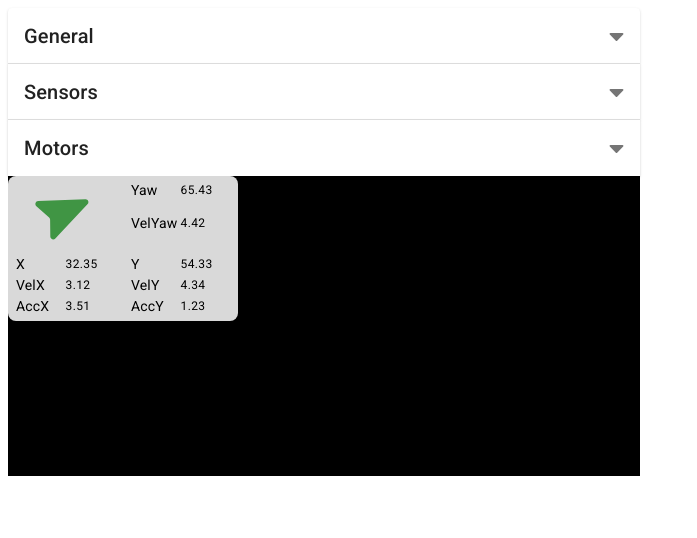
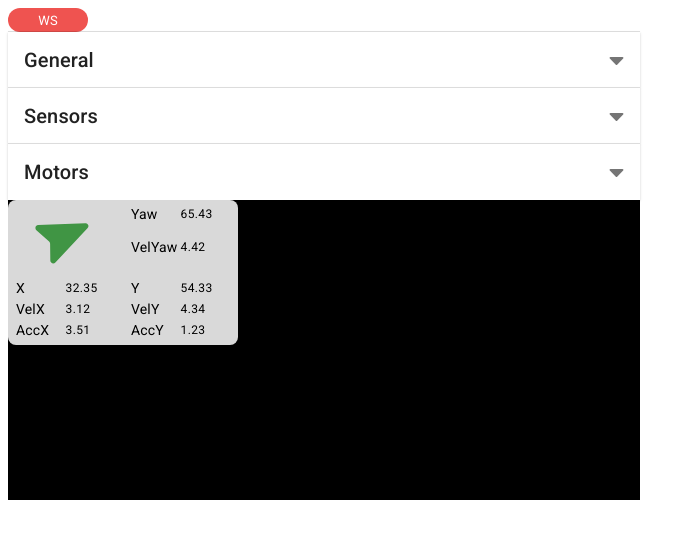
Before and after one commit to SebastianLiando/amr-web-gui-schaeffler, a React (Create React App) app in the folder amr-web-app/: page / in a window 1280 px wide. Shown: the top 538 px of the page, without its empty margins (0-697 px from the left). Built offline with nearby package versions, Linux system fonts and the light colour scheme; no server answers.

Commit message:
Add connection to websocket

```diff
--- a/amr-web-app/src/App.js
+++ b/amr-web-app/src/App.js
@@ -1,10 +1,12 @@
 import { Box, makeStyles } from '@material-ui/core'
-import React from 'react'
+import React, { useEffect, useState } from 'react'
 
 import GeneralHealthState from './components/health-state/general-health-state/general-health-state'
 import MotorStates from './components/health-state/motors-states/motor-states'
 import SensorsStates from './components/health-state/sensors-states/sensors-states'
 import Odometry from './components/nav/odometry/odometry'
+import StatusChip from './components/status-chip/status-chip'
+
 import {
   generalHealthData,
   motorData,
@@ -21,8 +23,52 @@ const useStyles = makeStyles({
 const app = () => {
   const classes = useStyles()
 
+  const [connected, setConnected] = useState(false)
+
+  const connectToWebSocket = () => {
+    const timeout = 5000
+    let connectTimeoutId
+
+    const ws = new WebSocket('ws://localhost:8765')
+
+    ws.onopen = () => {
+      setConnected(true)
+      console.log('Connected to websocket')
+      clearTimeout(connectTimeoutId)
+    }
+
+    ws.onmessage = () => {
+      console.log('Received message')
+    }
+
+    ws.onclose = () => {
+      setConnected(false)
+      console.log('Disconnected from websocket')
+    }
+
+    ws.onerror = err => {
+      console.log('Socket error: ' + err.message)
+      ws.close()
+
+      connectTimeoutId = setTimeout(() => {
+        console.log('Reconnecting to websocket')
+        connectToWebSocket()
+      }, timeout);
+    }
+  }
+
+  // componentDidMount - connect to websocket
+  useEffect(() => {
+    connectToWebSocket()
+  }, [])
+
   return (
     <Box className={classes.app}>
+      <StatusChip
+        title="WS"
+        type={connected === true ? 'ok' : 'error'}
+      />
+
       <GeneralHealthState width="50%" data={generalHealthData} />
 
       <SensorsStates width="50%" data={sensorData} />
```
